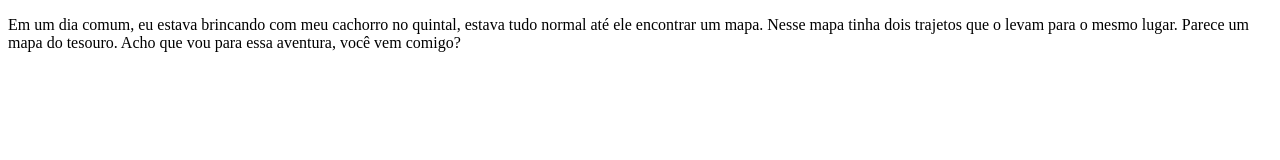
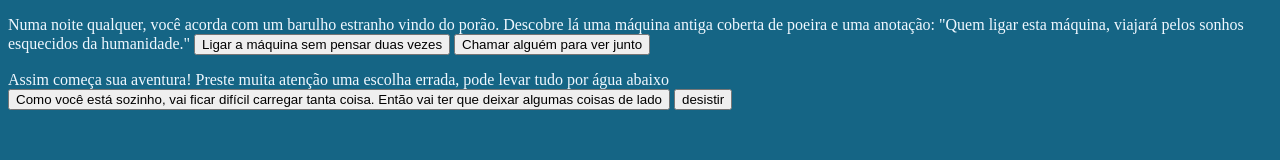
Before and after one commit to camilanogas-a11y/A-grande-aventura, a plain HTML site: page index.html in a window 1280 px wide. Drawn offline with Linux system fonts and the light colour scheme.

Commit message:
Add files via upload

```diff
--- a/index.html
+++ b/index.html
@@ -1,20 +1,34 @@
 <!DOCTYPE html>
 <html lang="pt-Br">
+
 <head>
     <meta charset="UTF-8">
     <meta name="viewport" content="width=device-width, initial-scale=1.0">
+    <link rel="stylesheet" href="style.css">
+    <link rel="preconnect" href="https://fonts.googleapis.com">
+    <link rel="preconnect" href="https://fonts.gstatic.com" crossorigin>
+    <link href="https://fonts.googleapis.com/css2?family=Amatic+SC:wght@400;700&display=swap" rel="stylesheet">
     <title>A grande aventura</title>
 </head>
+
 <body>
-   <main>
-    <div>
-     <P>Em um dia comum, eu estava brincando com  meu cachorro no quintal, estava tudo normal até ele encontrar um mapa. Nesse mapa tinha dois trajetos que o levam para o mesmo lugar. Parece um mapa do tesouro.
-Acho que vou para essa aventura, você vem comigo?
-</P>
-    </div>
-   </main>
-
+    <main>
+        <div class="passo" id="0">
+            <P>Numa noite qualquer, você acorda com um barulho estranho vindo do porão. Descobre lá uma máquina antiga
+                coberta de poeira e uma anotação:
+                "Quem ligar esta máquina, viajará pelos sonhos esquecidos da humanidade."
+                <button class="btn-proximo" data-proximo="1">Ligar a máquina sem pensar duas vezes</button>
+                <button class="btn-proximo" data-proximo="2">Chamar alguém para ver junto</button>
+        </div>
+        <div class="passo" id="1">
+            <P>Assim começa sua aventura! Preste muita atenção uma escolha errada, pode levar tudo por água abaixo
+                <button class="btn-proximo" data-proximo="3">Como você está sozinho, vai ficar difícil carregar tanta
+                    coisa. Então vai ter que deixar algumas coisas de lado</button>
+                <button class="btn-proximo" data-proximo="4">desistir</button>
+        </div>
+    </main>
 
 
 </body>
+
 </html>
--- a/style.css
+++ b/style.css
@@ -0,0 +1,4 @@
+body{
+    background-color:rgb(21, 101, 133);
+    color:aliceblue
+}
```
